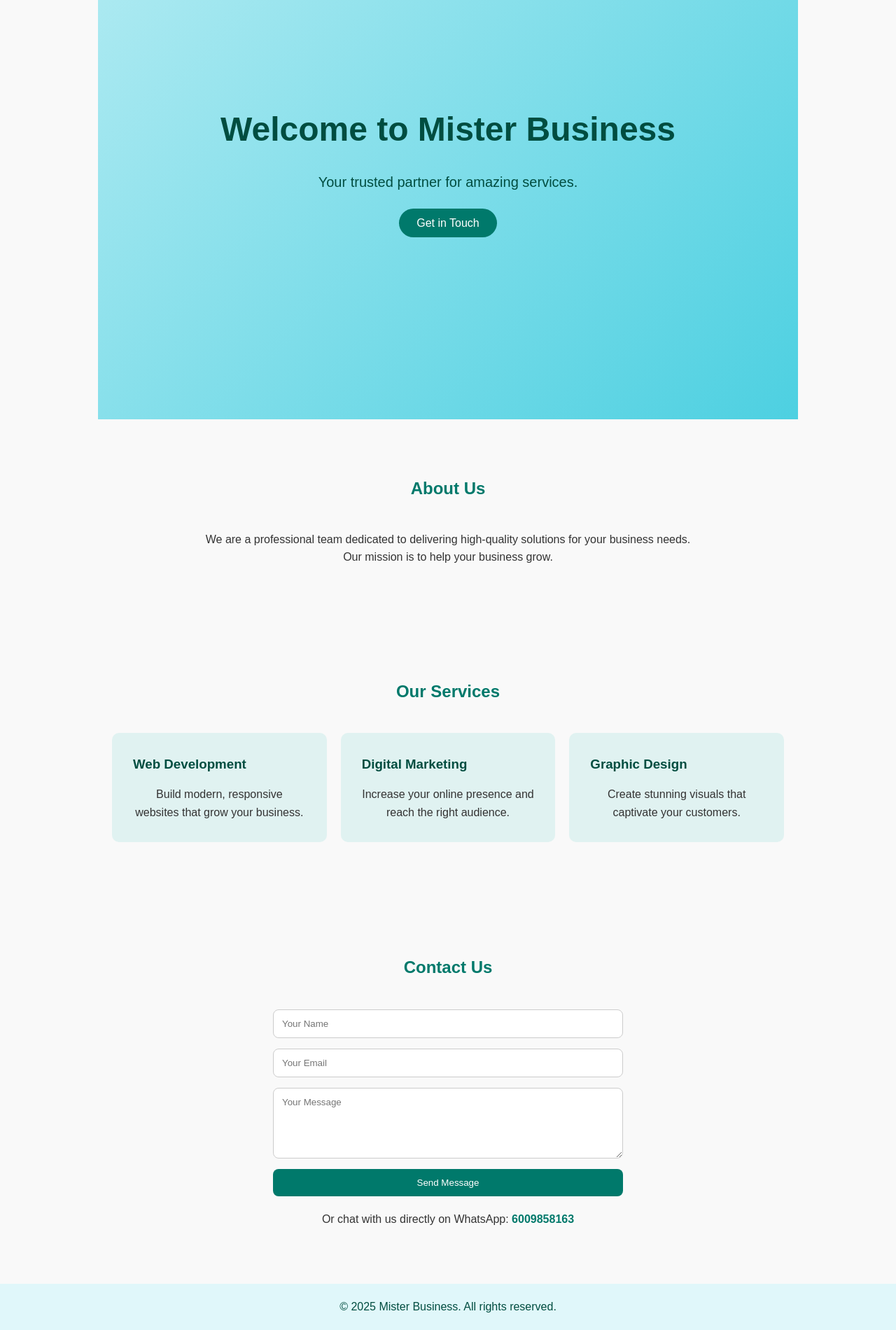
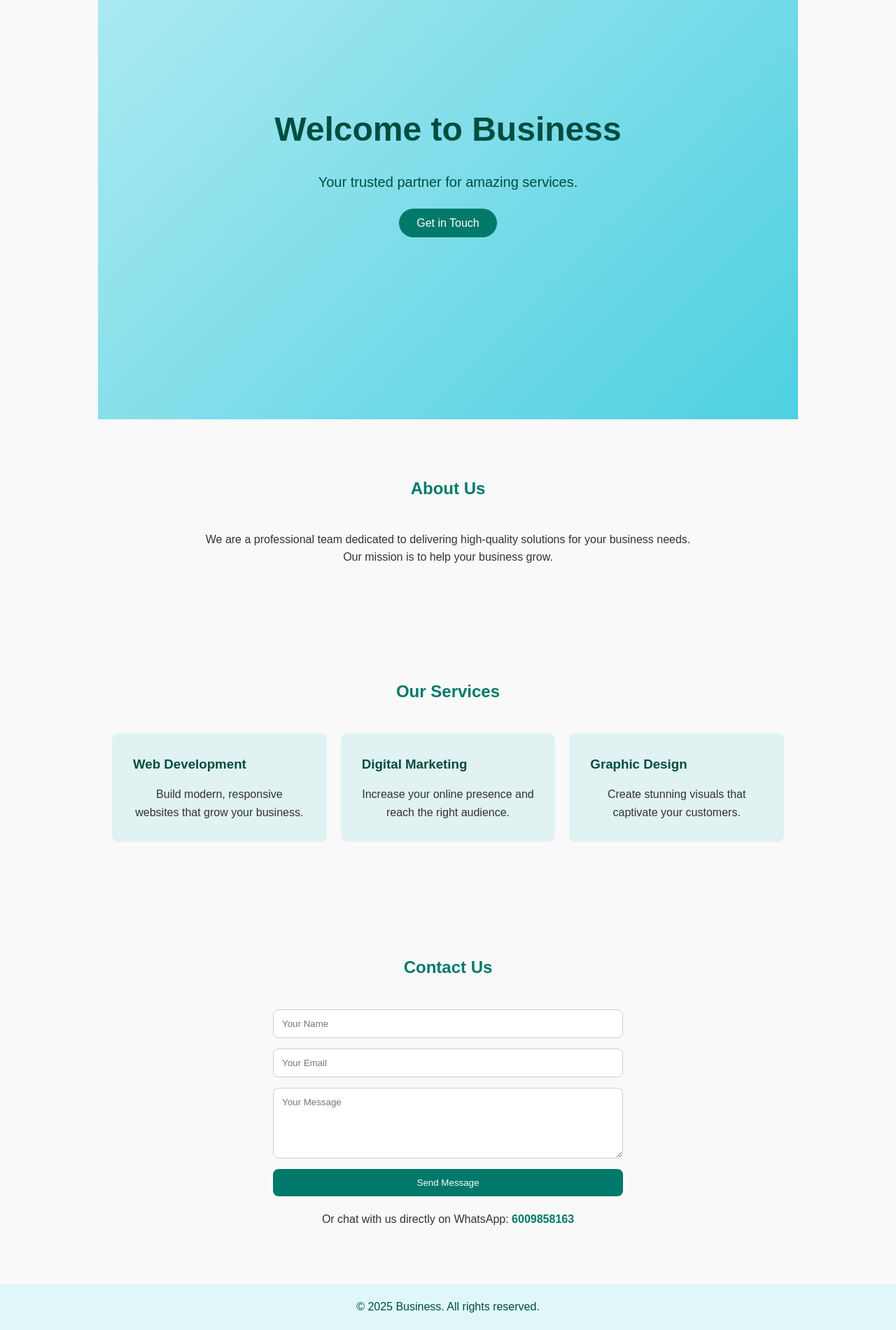
Before and after one commit to Business12398/Mister-Science-, a plain HTML site: page index.html in a window 1280 px wide. Shown: the part 189-2089 px from the top of the page at 70% size. Drawn offline with Linux system fonts and the light colour scheme.

Commit message:
Update index.html

```diff
--- a/index.html
+++ b/index.html
@@ -168,7 +168,7 @@
     <!-- Home Section -->
     <section id="home">
         <div class="hero">
-            <h1>Welcome to Mister Business</h1>
+            <h1>Welcome to Business</h1>
             <p>Your trusted partner for amazing services.</p>
             <a href="#contact" class="btn">Get in Touch</a>
         </div>
@@ -216,7 +216,7 @@
 
     <!-- Footer -->
     <footer>
-        &copy; 2025 Mister Business. All rights reserved.
+        &copy; 2025  Business. All rights reserved.
     </footer>
 
 </body>
```
